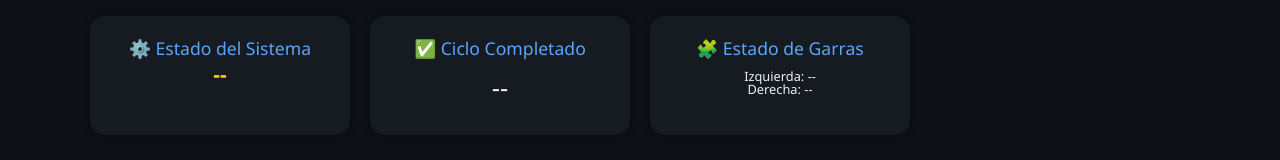
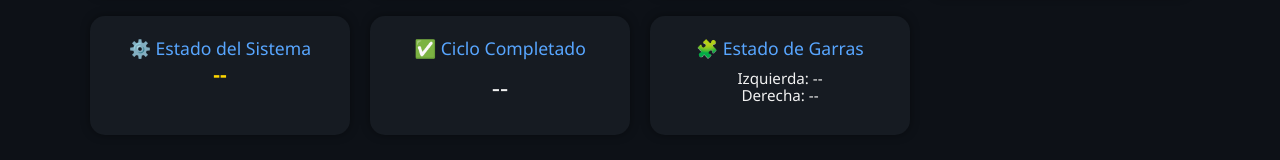
Before and after one commit to carlosq51/PDM_CONTENEDOR_HIVEMQ, a plain HTML site: page index.html in a window 1280 px wide. Shown: the part 285-445 px from the top of the page. Drawn offline with nearby package versions, Linux system fonts and the light colour scheme; a script that the page names is missing.

Commit message:
Update index.html

```diff
--- a/index.html
+++ b/index.html
@@ -17,7 +17,7 @@
     .bar-fill { height: 10px; background-color: #58a6ff; width: 0%; transition: width 0.5s; }
     .status { font-size: 1.3em; font-weight: bold; color: #ffd700; }
     .turbina { margin-top: 40px; animation: spin 3s linear infinite; }
-    .estado-garras-text { font-size: 0.8em; line-height: 1.0; }
+    .estado-garras-text { font-size: 0.95em; line-height: 1.1; }
     .paused { animation-play-state: paused; opacity: 0.5; }
     @keyframes spin { from { transform: rotate(0deg); } to { transform: rotate(360deg); } }
     footer { margin-top: 30px; color: #777; font-size: 0.8em; }
```
